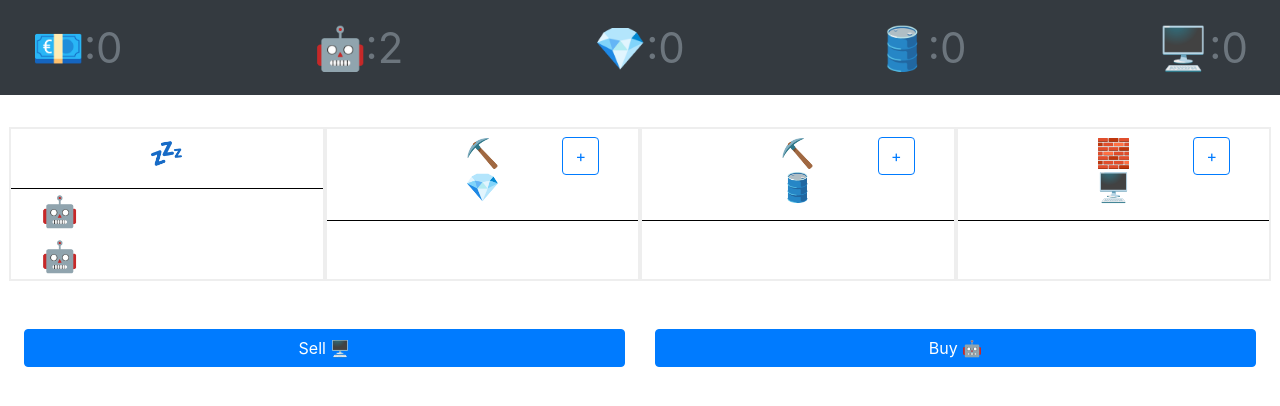
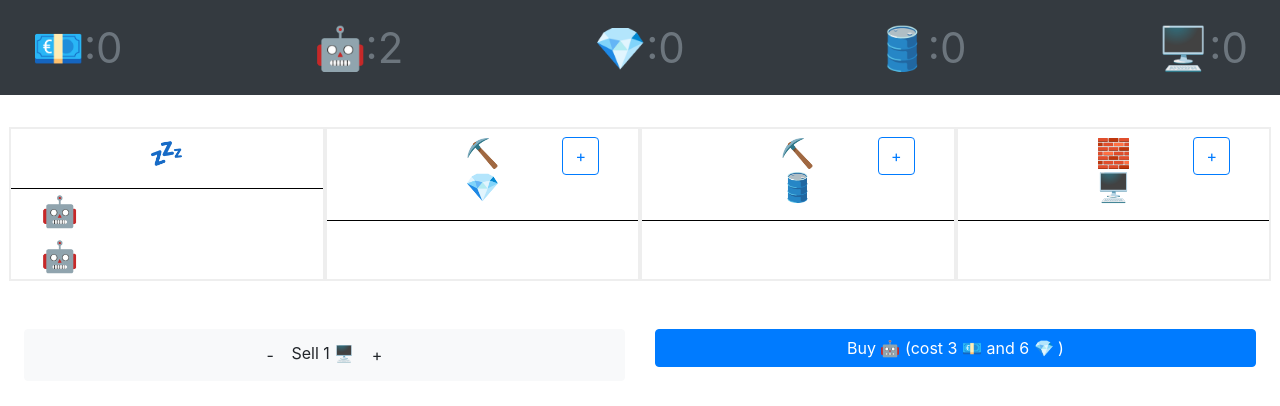
Before and after one commit to Reyemneirda/foobar-production, a Vue app: page / in a window 1280 px wide. Both pictures are taken after a click on the button "Start". Shown: the top 406 px of the page. Built offline with nearby package versions, Linux system fonts and the light colour scheme.

Commit message:
Add sellQuantity

```diff
--- a/src/App.vue
+++ b/src/App.vue
@@ -33,8 +33,8 @@
             :activity="miningFooRobot"
             :robotIddle="robotIddle"
             :isIddle="false"
-            :progressStart=0
-            :contentProgress= 100
+            :progressStart="0"
+            :contentProgress="100"
             @addRobot="addMineFoo"
             @removeRobot="--miningFooRobot"
           />
@@ -58,11 +58,17 @@
         <div class="row py-5">
           <div class="col">
             <button
-              class="btn btn-primary btn-block mx-auto"
+              class="btn btn-light btn-block mx-auto"
               v-on:click="sell"
               title="Sell Robot"
+              id="sell"
+              ref="sell"
             >
-              Sell 🖥️
+              <button class="btn" @click="setSellQuantity('reduce')">-</button>
+              Sell {{ sellQuantity }} 🖥️
+              <button class="btn" @click="setSellQuantity('increment')">
+                +
+              </button>
             </button>
           </div>
           <div class="col">
@@ -71,7 +77,7 @@
               v-on:click="buy"
               title="Buy Robot"
             >
-              Buy 🤖
+              Buy 🤖 (cost 3 💶 and 6 💎 )
             </button>
           </div>
         </div>
@@ -102,18 +108,21 @@ export default {
       miningFooRobot: 0,
       miningBarRobot: 0,
       inQueue: 0,
-      gameWon: false
+      gameWon: false,
+      sellQuantity: 1
     };
   },
   components: {
     Ressource,
-    Activity,
+    Activity
   },
   created() {
     this.gameStarted = false;
   },
   mounted() {
-    setInterval(this.gameLoop, 1000);
+    if (this.gameStarted == true ){
+      setInterval(this.gameLoop, 1000);
+    }
   },
   methods: {
     gameStart() {
@@ -159,12 +168,12 @@ export default {
         x => x.$el.className == "col-12 task-waiting"
       );
       var mindeIddle = children.length;
-      var activeMiner = this.miningFooRobot - mindeIddle
+      var activeMiner = this.miningFooRobot - mindeIddle;
       if (activeMiner < 1) {
         return false;
       }
       setTimeout(() => {
-        this.foo += 1 * (activeMiner);
+        this.foo += 1 * activeMiner;
       }, 1000);
     },
     addMineBar() {
@@ -175,7 +184,7 @@ export default {
         x => x.$el.className == "col-12 task-waiting"
       );
       var mindeIddle = children.length;
-      var activeMiner = this.miningBarRobot - mindeIddle
+      var activeMiner = this.miningBarRobot - mindeIddle;
       if (activeMiner < 1) {
         return false;
       }
@@ -213,13 +222,27 @@ export default {
         this.bar = 0;
       }
     },
+    setSellQuantity(action) {
+      console.log(action);
+      if (action == "increment") {
+        if (this.sellQuantity >= 5) {
+          this.sellQuantity == 5;
+        } else {
+          this.sellQuantity++;
+        }
+      }
+
+      if (action == "reduce") {
+        if (this.sellQuantity <= 1) {
+          this.sellQuantity == 1;
+        } else {
+          this.sellQuantity--;
+        }
+      }
+    },
     sell() {
-      var amount = 0;
-      if (0 < this.foobar <= 5) {
-        amount = this.randomIntFromInterval(1, this.foobar);
-      } else {
-        amount = this.randomIntFromInterval(1, 5);
-      }
+      console.log(this.$refs)
+      var amount = this.sellQuantity;
       setTimeout(() => {
         this.foobar -= amount;
         this.money += 1 * amount;
```
